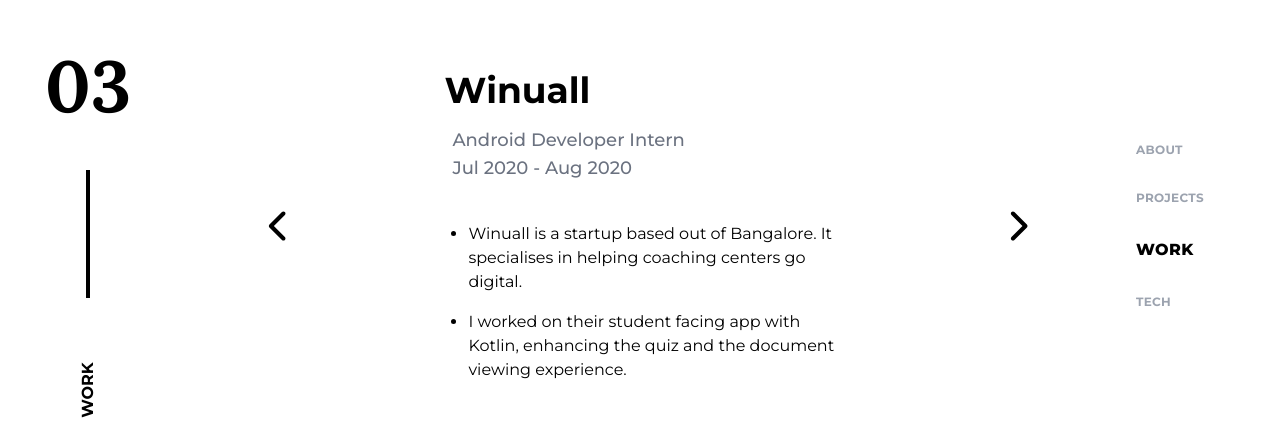
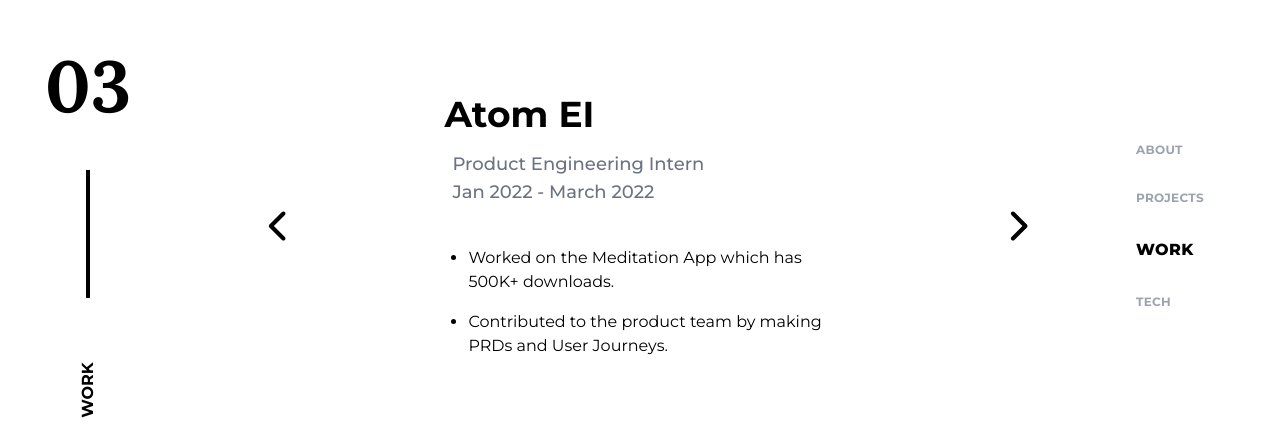
Before and after one commit to rithikjain/portfolio-web, a React (Create React App) app: page /work in a window 1280 px wide. Shown: the part 190-622 px from the top of the page. Built offline with nearby package versions, Linux system fonts and the light colour scheme.

Commit message:
feat: update work experience and resume

```diff
--- a/src/pages/About.jsx
+++ b/src/pages/About.jsx
@@ -24,7 +24,7 @@
           </h1>
           <div className="bg-black h-1 w-12 ml-1 sm:w-24 sm:ml-2 mt-2"></div>
           <p className="sm:ml-1 text-base mt-6 sm:mt-12 sm:text-lg">
-            I'm Rithik. <b className="font-medium">I'm a fullstack developer</b>{" "}
+            I'm Rithik. <b className="font-medium">I'm a mobile fullstack developer with a product mindset</b>{" "}
             with over 2+ years of experiences in a wide range of technologies.
             I'm proficient in App development using{" "}
             <b className="font-medium">Kotlin, Flutter</b> and Backend
--- a/src/pages/Work.jsx
+++ b/src/pages/Work.jsx
@@ -9,6 +9,33 @@
   });
 
   const workList = [
+    {
+      company: "Atom EI",
+      position: "Product Engineering Intern",
+      duration: "Jan 2022 - March 2022",
+      info1:
+        "Worked on the Meditation App which has 500K+ downloads.",
+      info2:
+        "Contributed to the product team by making PRDs and User Journeys.",
+    },
+    {
+      company: "Nearcast",
+      position: "Flutter Developer",
+      duration: "April 2021 - July 2021",
+      info1:
+        "Developed the MVP for Nearcast - A neighbourhood social network.",
+      info2:
+        "Developed a scalable and maintainable codebase. Optimised the app to run smoothly which resulted in low runtime errors as measured by sentry.",
+    },
+    {
+      company: "Spike",
+      position: "Co-Founder",
+      duration: "Jul 2020 - November 2021",
+      info1:
+        "Spike - Best community app for Musicians. It is a short-video community app, where talented individuals can find their own space!",
+      info2:
+        "Built the Flutter App, Backend in Go, Landing Page in React from scratch. Worked on social media and user acquisition too. Led a tech team of 3 members.",
+    },
     {
       company: "Winuall",
       position: "Android Developer Intern",
@@ -26,16 +53,7 @@
         "Smoketrees is the ultimate community of coders, who are dedicated to serving the world. They provide top-class services, in the friendliest manner, maintaining the highest programming standards.",
       info2:
         "Worked on several freelance projects involving frameworks like Flutter, Native Android and GoFiber.",
-    },
-    {
-      company: "Spike",
-      position: "Co-Founder",
-      duration: "Jul 2020 - Present",
-      info1:
-        "Spike - Best community app for Musicians. It is a short-video community app, where talented individuals can find their own space!",
-      info2:
-        "Built the complete product from scratch, the mobile app is built using Flutter and the backend is written in Go using GoFiber. Currently leading a tech team of 3 members.",
-    },
+    }
   ];
 
   const [currentPage, setCurrentPage] = useState(0);
```
Also changed, not shown: 1 other file (tests, documents, lock files or other folders).
